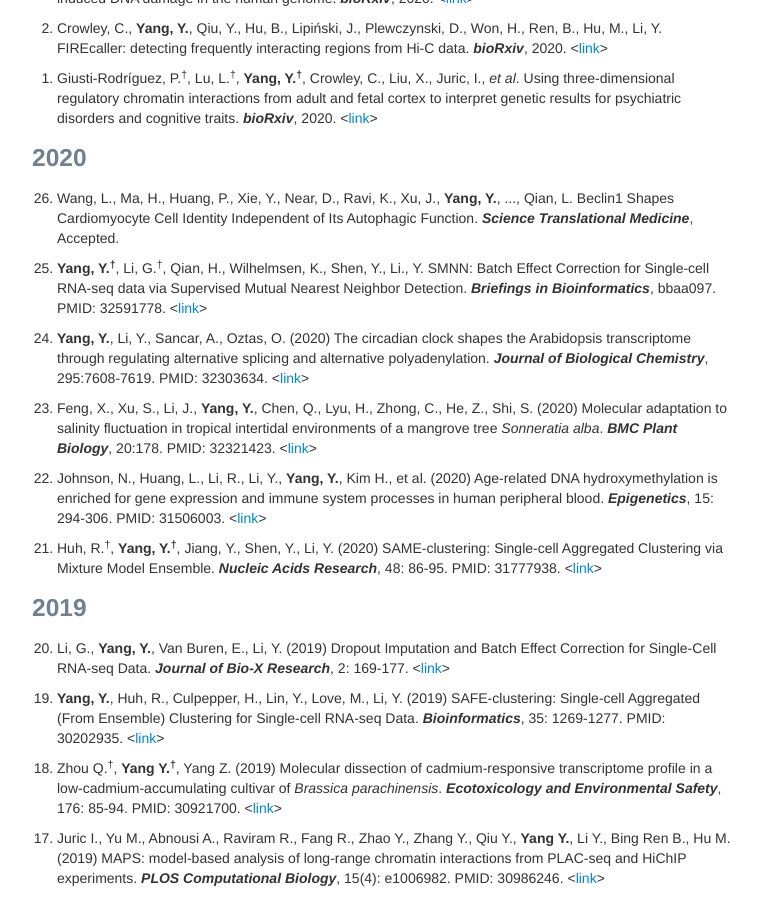
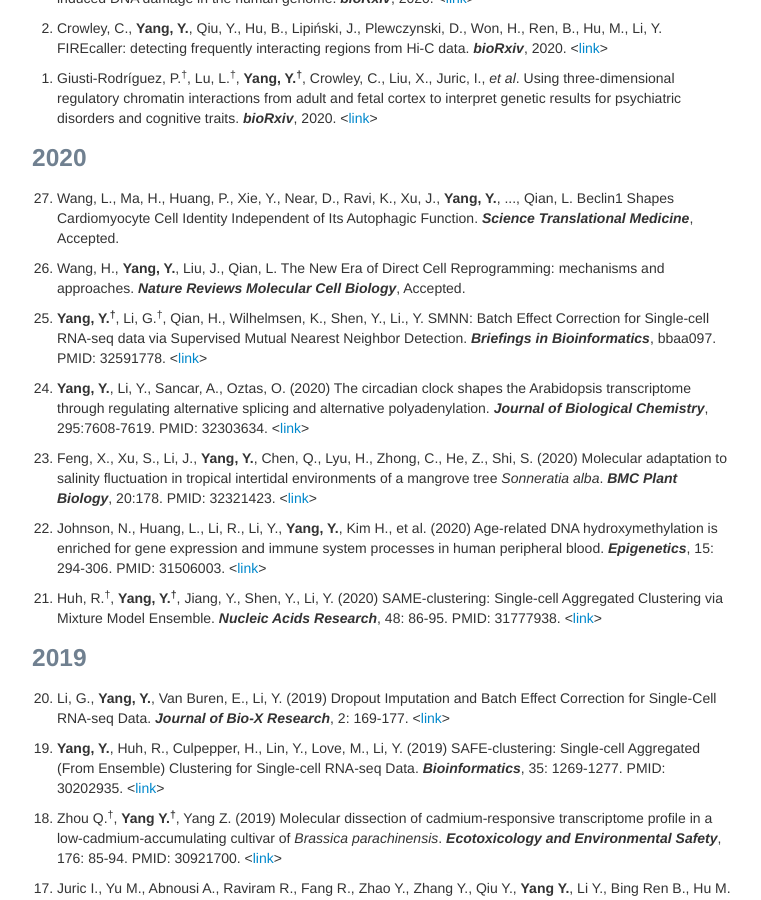
Before and after one commit to yycunc/yycunc.github.io, a Jekyll site: the page built from pages/pubs.md, in a window 1280 px wide and 900 px high, scrolled down 326 px. Shown: the whole window, without its empty margins (258-1019 px from the left). Built offline with Jekyll 4.4.1, drawn with Linux system fonts in a browser that asks for light colours.

Commit message:
Update pubs.md

```diff
--- a/pages/pubs.md
+++ b/pages/pubs.md
@@ -23,7 +23,9 @@ title: Yuchen Yang's publications
 
 ### 2020
 
-<ol start="26"> <li>Wang, L., Ma, H., Huang, P., Xie, Y., Near, D., Ravi, K., Xu, J., <b>Yang, Y.</b>, ..., Qian, L. Beclin1 Shapes Cardiomyocyte Cell Identity Independent of Its Autophagic Function. <i><b>Science Translational Medicine</b></i>, Accepted.</li></ol>
+<ol start="27"> <li>Wang, L., Ma, H., Huang, P., Xie, Y., Near, D., Ravi, K., Xu, J., <b>Yang, Y.</b>, ..., Qian, L. Beclin1 Shapes Cardiomyocyte Cell Identity Independent of Its Autophagic Function. <i><b>Science Translational Medicine</b></i>, Accepted.</li></ol>
+
+<ol start="26"> <li>Wang, H., <b>Yang, Y.</b>, Liu, J., Qian, L. The New Era of Direct Cell Reprogramming: mechanisms and approaches. <i><b>Nature Reviews Molecular Cell Biology</b></i>, Accepted.</li></ol>
 
 <ol start="25"> <li><b>Yang, Y.<sup>&dagger;</sup></b>, Li, G.<sup>&dagger;</sup>, Qian, H., Wilhelmsen, K., Shen, Y., Li., Y. SMNN: Batch Effect Correction for Single-cell RNA-seq data via Supervised Mutual Nearest Neighbor Detection. <i><b>Briefings in Bioinformatics</b></i>, bbaa097. PMID: 32591778. <<a href="https://academic.oup.com/bib/article-abstract/doi/10.1093/bib/bbaa097/5855265?redirectedFrom=fulltext">link</a>></li></ol>
 
```
